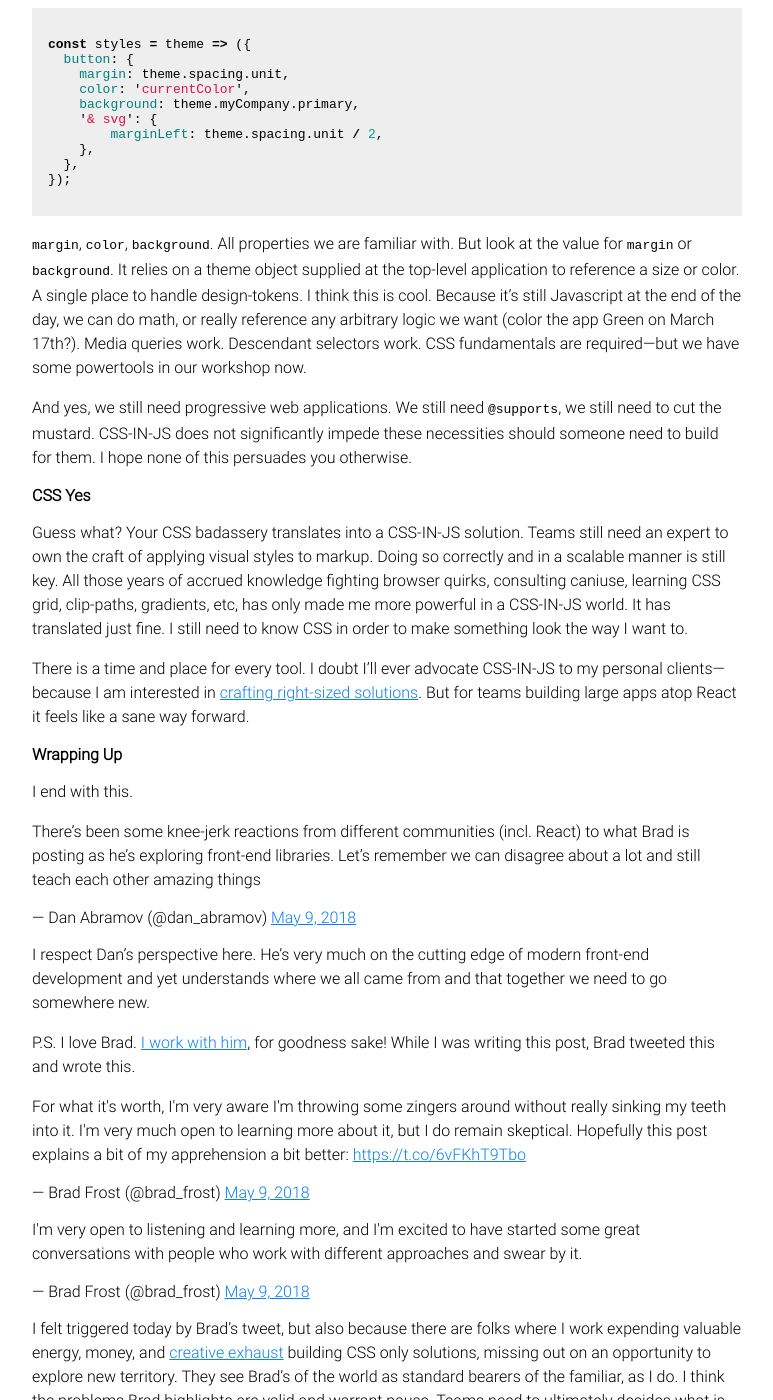
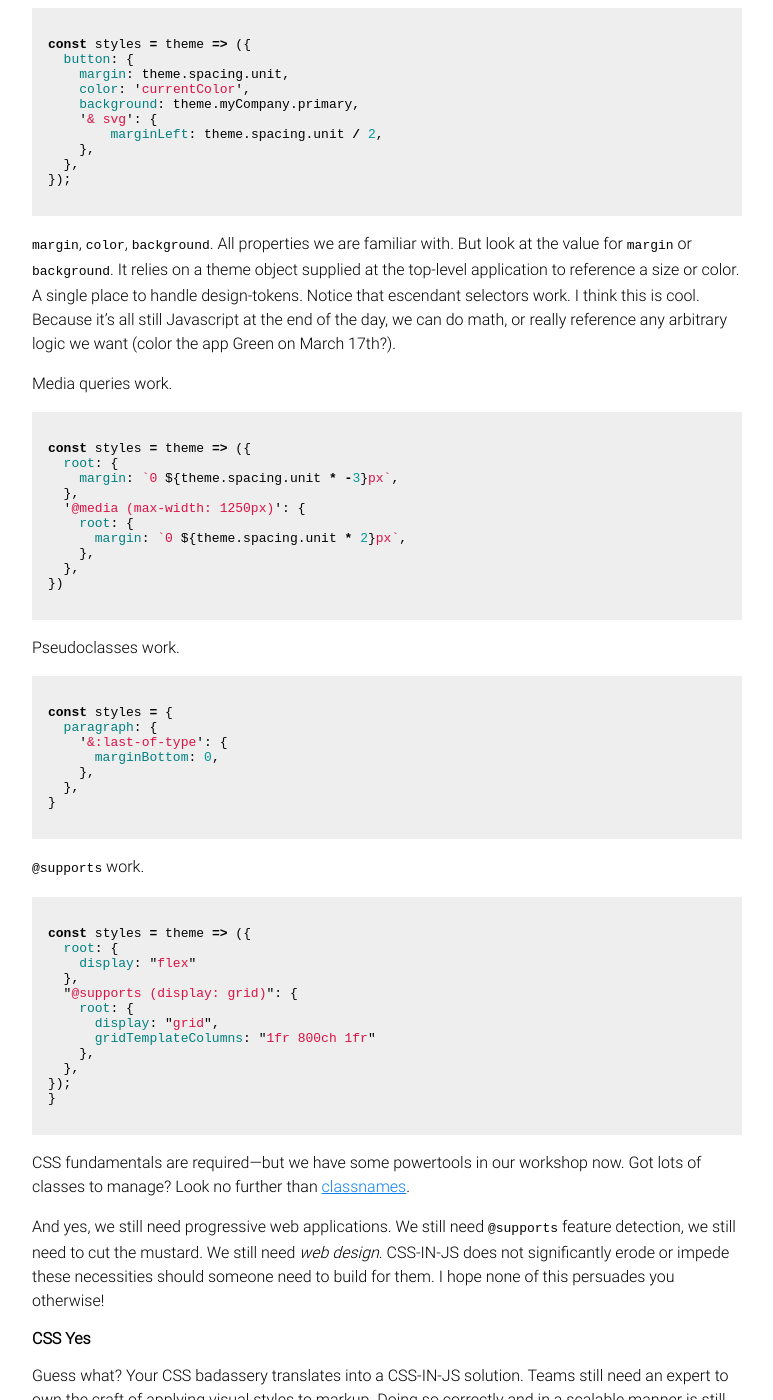
Before and after one commit to bmuenzenmeyer/bmuenzenmeyer.github.io, a Jekyll site: the page built from _posts/2018-5-8-css-in-jss.md, in a window 1280 px wide and 1400 px high, scrolled down 1862 px. Shown: the whole window, without its empty margins (253-1026 px from the left). Built offline with Jekyll 4.4.1, drawn with Linux system fonts in a browser that asks for light colours; comment, search, counter and statistics services are not loaded; some of the changed text lies outside the part shown.

Commit message:
Update 2018-5-8-css-in-jss.md

```diff
--- a/_posts/2018-5-8-css-in-jss.md
+++ b/_posts/2018-5-8-css-in-jss.md
@@ -31,7 +31,6 @@ When onboarding new teams, we often stumble into a styling discussion. This is i
 I find it useful to look at a simple styled React component as a gentle introduction to a lot of concepts.
 
 {% highlight javascript %}
-
 import React from 'react';
 import { withStyles } from 'material-ui/styles';
 import Button from 'material-ui/Button';
@@ -55,7 +54,6 @@ const styles = theme => ({
 });
 
 export default withStyles(styles)(Button);
-
 {% endhighlight %}
 
 #### In-file Colocation
@@ -71,7 +69,6 @@ CSS-IN-JS (as the second step of React’s HTML-IN-JS approach) makes sense beca
 Let’s look closely at the styles in the above snippet. Yes, it’s simple.
 
 {% highlight javascript %}
-
 const styles = theme => ({
   button: {
     margin: theme.spacing.unit,
@@ -82,18 +79,63 @@ const styles = theme => ({
     },
   },
 });
-
 {% endhighlight %}
 
-`margin`, `color`, `background`. All properties we are familiar with. But look at the value for `margin` or `background`. It relies on a theme object supplied at the top-level application to reference a size or color. A single place to handle design-tokens. I think this is cool. Because it’s still Javascript at the end of the day, we can do math, or really reference any arbitrary logic we want (color the app Green on March 17th?). Media queries work. Descendant selectors work. CSS fundamentals are required—but we have some powertools in our workshop now.
+`margin`, `color`, `background`. All properties we are familiar with. But look at the value for `margin` or `background`. It relies on a theme object supplied at the top-level application to reference a size or color. A single place to handle design-tokens. Notice that escendant selectors work. I think this is cool. Because it’s all still Javascript at the end of the day, we can do math, or really reference any arbitrary logic we want (color the app Green on March 17th?).
 
-And yes, we still need progressive web applications. We still need `@supports`, we still need to cut the mustard. CSS-IN-JS does not significantly impede these necessities should someone need to build for them. I hope none of this persuades you otherwise.
+Media queries work.
+
+{% highlight javascript %}
+const styles = theme => ({
+  root: {
+    margin: `0 ${theme.spacing.unit * -3}px`,
+  },
+  '@media (max-width: 1250px)': {
+    root: {
+      margin: `0 ${theme.spacing.unit * 2}px`,
+    },
+  },
+})
+{% endhighlight %}
+
+Pseudoclasses work.
+
+{% highlight javascript %}
+const styles = {
+  paragraph: {
+    '&:last-of-type': {
+      marginBottom: 0,
+    },
+  },
+}
+{% endhighlight %}
+
+`@supports` work.
+
+{% highlight javascript %}
+const styles = theme => ({
+  root: {
+    display: "flex"
+  },
+  "@supports (display: grid)": {
+    root: {
+      display: "grid",
+      gridTemplateColumns: "1fr 800ch 1fr"
+    },
+  },
+});
+}
+{% endhighlight %}
+
+CSS fundamentals are required—but we have some powertools in our workshop now. Got lots of classes to manage? Look no further than [classnames](https://github.com/JedWatson/classnames).
+
+And yes, we still need progressive web applications. We still need `@supports` feature detection, we still need to cut the mustard. We still need _web design_. CSS-IN-JS does not significantly erode or impede these necessities should someone need to build for them. I hope none of this persuades you otherwise!
 
 #### CSS Yes
 
 Guess what? Your CSS badassery translates into a CSS-IN-JS solution. Teams still need an expert to own the craft of applying visual styles to markup. Doing so correctly and in a scalable manner is still key. All those years of accrued knowledge fighting browser quirks, consulting caniuse, learning CSS grid, clip-paths, gradients, etc, has only made me more powerful in a CSS-IN-JS world. It has translated just fine. I still need to know CSS in order to make something look the way I want to.
 
-There is a time and place for every tool. I doubt I’ll ever advocate CSS-IN-JS to my personal clients—because I am interested in [crafting right-sized solutions](http://crunchyowl.com/). But for teams building large apps atop React it feels like a sane way forward.
+There is a time and place for every tool. CSS-IN-JS makes a lot of sense in a lot of situations that I have encountered in my real-life™ work helping teams. Sass continues to be my go-to everywhere else. Are you building a design system? You may need the portability of the primative (Brad mentions this in the article below). I doubt I’ll ever advocate CSS-IN-JS to my personal clients—because I am interested in [crafting right-sized solutions](http://crunchyowl.com/) and most people I serve haven't needed something so heavy. But for teams building large apps atop React it feels like a sane way forward.
 
 #### Wrapping Up
 
```
